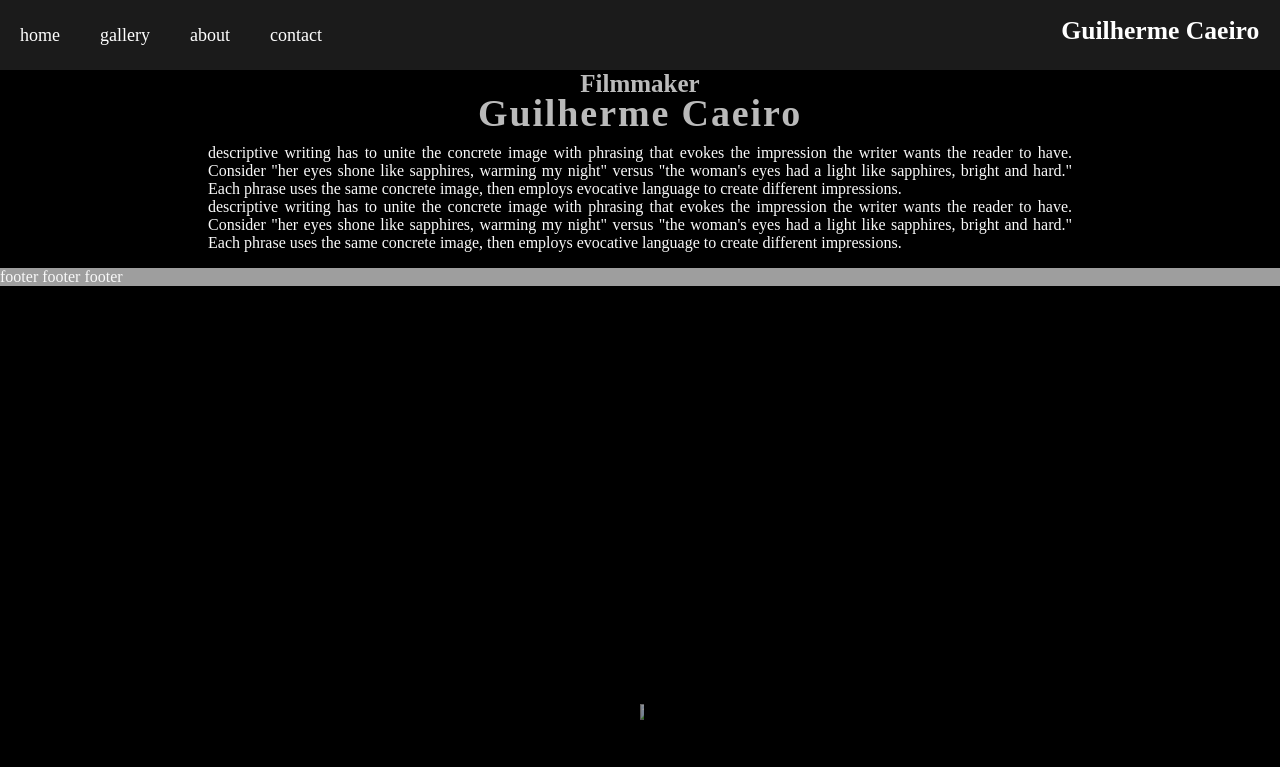
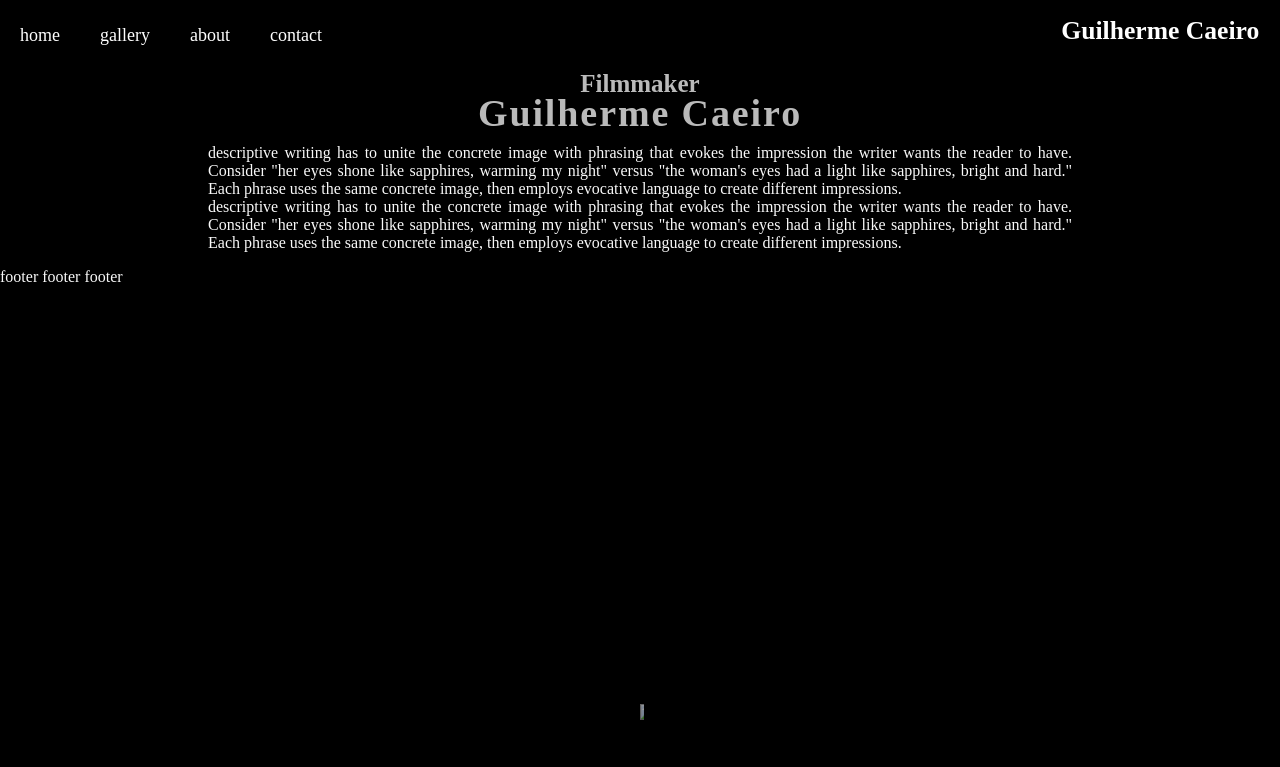
Before and after one commit to GuilhermeC18/1stproject, a website: page index.html in a window 1280 px wide. Drawn offline with Linux system fonts and the light colour scheme; grey boxes are pictures that could not be loaded.

Commit message:
Update styles.css

```diff
--- a/styles.css
+++ b/styles.css
@@ -6,7 +6,7 @@
 /* navigation style */
 
 nav{
-  background: #1b1b1b;
+  background-color: #000;
   background-clip: content-box;
   background-position: center;
   background-size: auto;
@@ -390,7 +390,6 @@ outline: none;
 footer styles :
 */
 #idFooter {
-  background: url(https://thumbs.gfycat.com/SeriousLinedGoldenretriever.webp);
   background-clip: content-box;
   background-position: center;
   background-size: auto;
```
